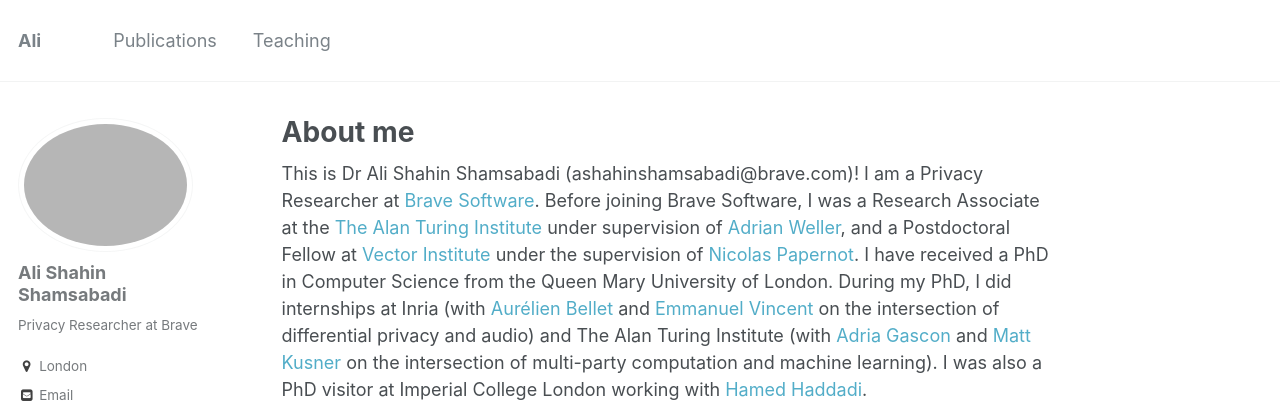
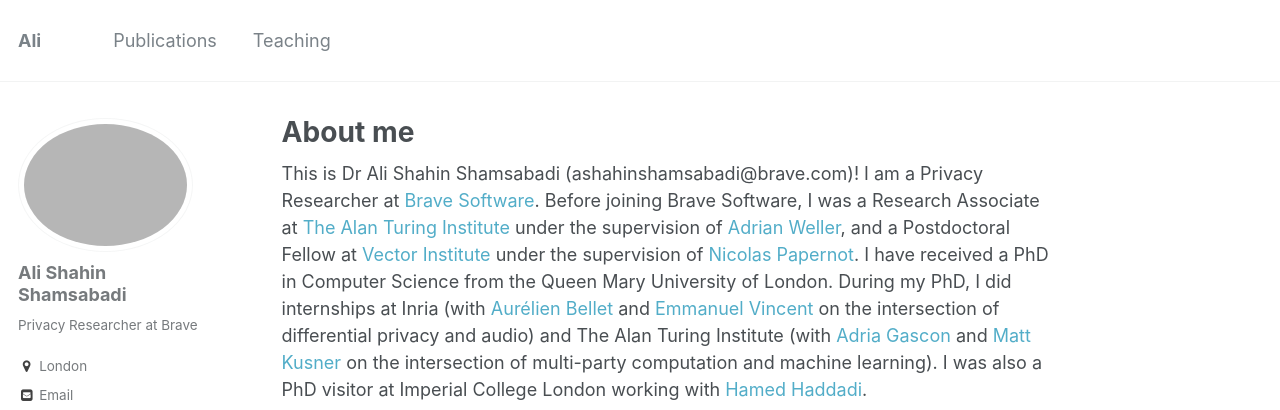
Before and after one commit to AliShahin/AliShahin.github.io, a Jekyll site: the page built from _pages/about.md, in a window 1280 px wide and 900 px high. Shown: the top 410 px of the window. Built offline with Jekyll 4.4.1, drawn with Linux system fonts in a browser that asks for light colours; some web fonts are replaced.

```diff
--- a/_pages/about.md
+++ b/_pages/about.md
@@ -8,7 +8,7 @@ redirect_from:
   - /about.html
 ---
 
-This is Dr Ali Shahin Shamsabadi (ashahinshamsabadi@brave.com)! I am a Privacy Researcher at [Brave Software](https://brave.com). Before joining Brave Software, I was a Research Associate at the [The Alan Turing Institute](https://www.turing.ac.uk) under supervision of [Adrian Weller](http://mlg.eng.cam.ac.uk/adrian/), and a Postdoctoral Fellow at [Vector Institute](https://vectorinstitute.ai) under the supervision of [Nicolas Papernot](https://www.papernot.fr).
+This is Dr Ali Shahin Shamsabadi (ashahinshamsabadi@brave.com)! I am a Privacy Researcher at [Brave Software](https://brave.com). Before joining Brave Software, I was a Research Associate at [The Alan Turing Institute](https://www.turing.ac.uk) under the supervision of [Adrian Weller](http://mlg.eng.cam.ac.uk/adrian/), and a Postdoctoral Fellow at [Vector Institute](https://vectorinstitute.ai) under the supervision of [Nicolas Papernot](https://www.papernot.fr).
 I have received a PhD in Computer Science from the Queen Mary University of London. During my PhD, I did internships at Inria (with [Aurélien Bellet](http://researchers.lille.inria.fr/abellet/) and [Emmanuel Vincent](https://members.loria.fr/EVincent/) on the intersection of differential privacy and audio) and The Alan Turing Institute (with [Adria Gascon](https://www.lsi.upc.edu/~agascon/) and [Matt Kusner](https://mkusner.github.io) on the intersection of multi-party computation and machine learning). I was also a PhD visitor at Imperial College London working with [Hamed Haddadi](https://www.imperial.ac.uk/people/h.haddadi).
 
 
```
